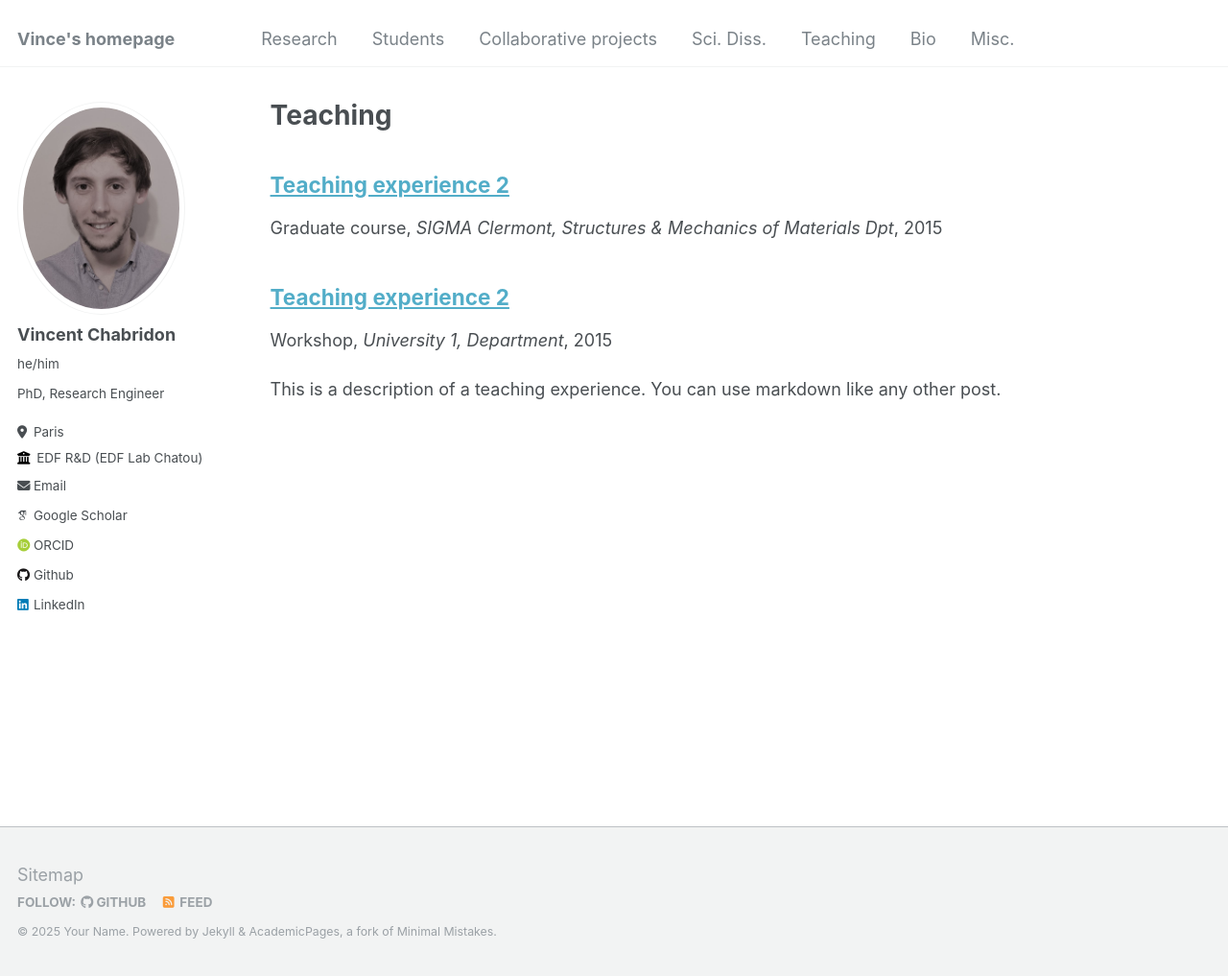
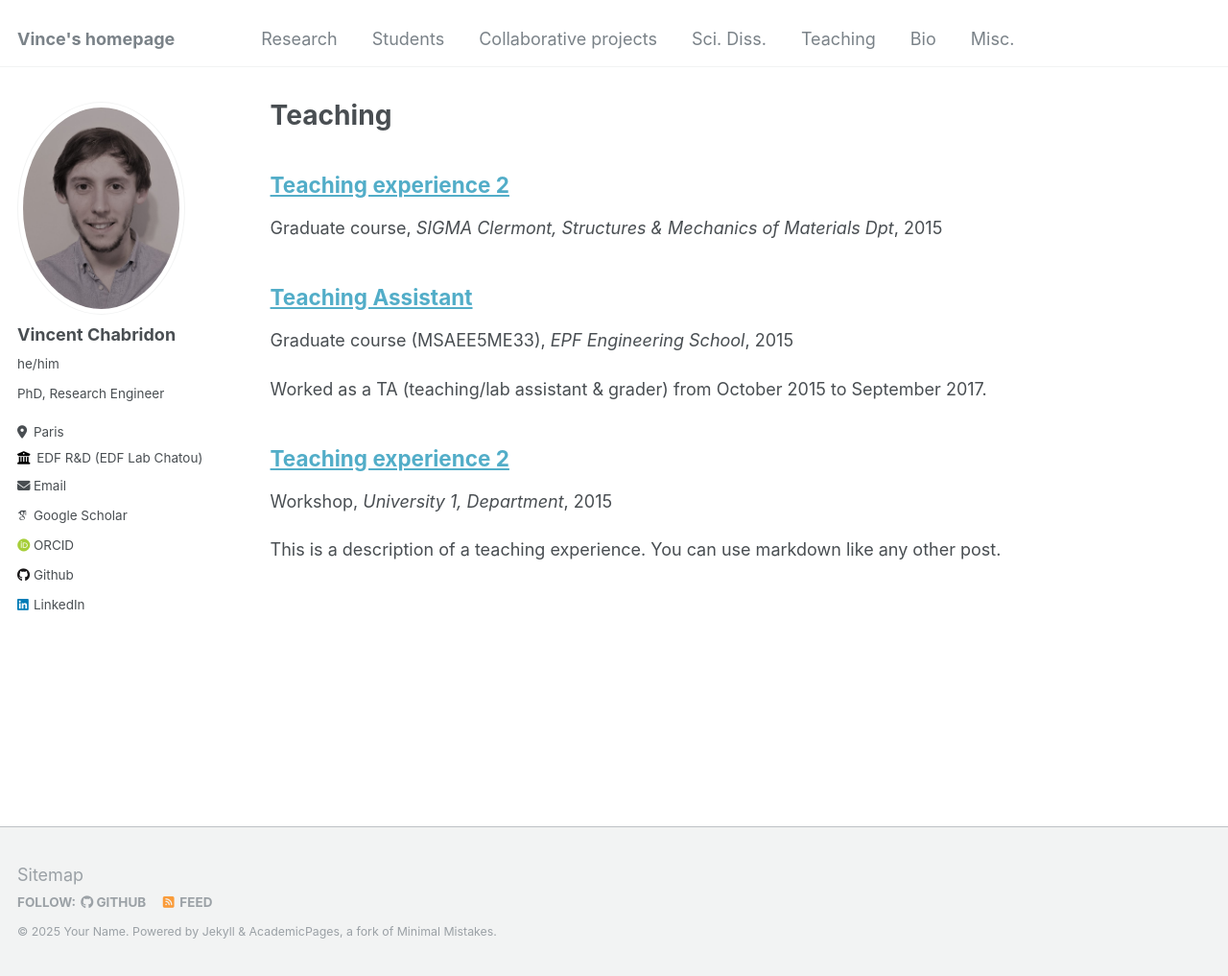
Before and after one commit to vchabri/vchabri.github.io, a Jekyll site: the page built from _pages/teaching.html, in a window 1280 px wide and 1017 px high. Shown: the whole window at 96% size. Built offline with Jekyll 4.4.1, drawn with Linux system fonts in a browser that asks for light colours; some web fonts are replaced; a file with an impossible date is left out.

Commit message:
Update 2017-EPF-teaching-1.md

```diff
--- a/_teaching/2017-EPF-teaching-1.md
+++ b/_teaching/2017-EPF-teaching-1.md
@@ -4,7 +4,7 @@ collection: teaching
 type: "Graduate course (MSAEE5ME33)"
 permalink: /teaching/2017-EPF-teaching-1
 venue: "EPF Engineering School"
-date: 2017
+date: 2015-01-01
 location: "Saint-Cyr-l'École, France"
 ---
 
```
